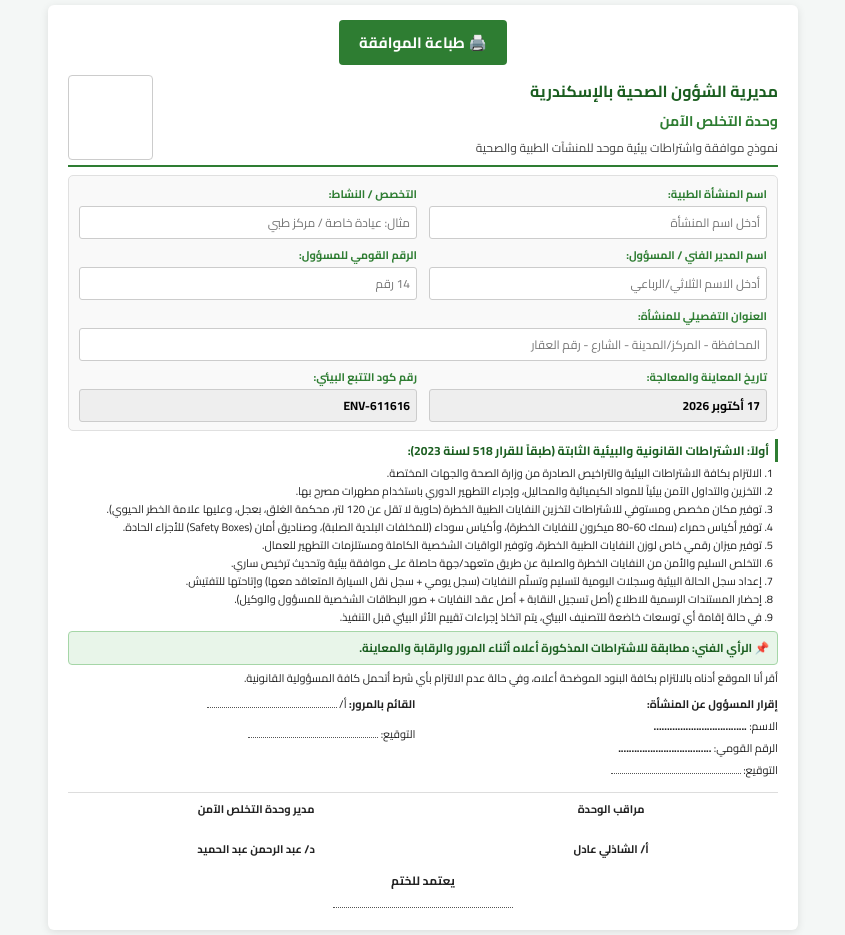
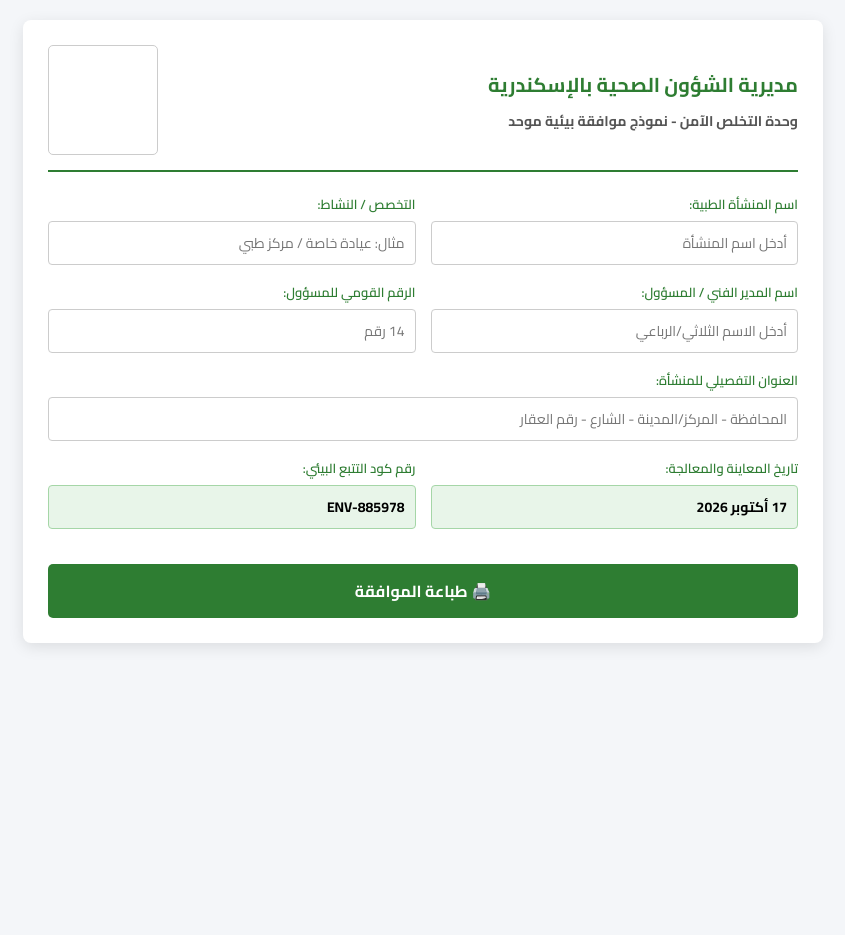
Before and after one commit to ahmedsharafeldin1986/Approval, a plain HTML site: page index.html in a window 1280 px wide. Shown: the whole page, without its empty margins (217-1062 px from the left). After the commit the page ends 800 px from the top, so only its background shows below. Drawn offline with Linux system fonts and the light colour scheme; a script that the page names is missing.

Commit message:
Update index.html

```diff
--- a/index.html
+++ b/index.html
@@ -3,9 +3,9 @@
 <head>
     <meta charset="UTF-8">
     <meta name="viewport" content="width=device-width, initial-scale=1.0">
-  <title>نموذج الموافقة البيئية الموحد - مديرية الشؤون الصحية بالإسكندرية</title>
-  <!-- مكتبة الـ QR Code الموثوقة -->
-  <script src="https://cdn.jsdelivr.net/npm/qrcodejs@1.0.0/qrcode.min.js"></script>
+    <title>نموذج موافقة - مديرية الشؤون الصحية بالإسكندرية</title>
+    <!-- مكتبة QR Code سريعة وموثوقة -->
+    <script src="https://cdnjs.cloudflare.com/ajax/libs/qrcodejs/1.0.0/qrcode.min.js"></script>
     <style>
         @import url('https://fonts.googleapis.com/css2?family=Cairo:wght@400;600;700&display=swap');
 
@@ -14,357 +14,181 @@
             font-family: 'Cairo', sans-serif;
         }
         body {
-      background-color: #f4f7f6;
+            background-color: #f4f6f9;
             margin: 0;
-      padding: 5px;
-      color: #222;
+            padding: 20px;
+            color: #333;
         }
         .container {
-      max-width: 750px;
+            max-width: 800px;
             margin: 0 auto;
             background: #fff;
-      padding: 15px 20px;
-      border-radius: 6px;
-      box-shadow: 0 2px 8px rgba(0,0,0,0.1);
+            padding: 25px;
+            border-radius: 8px;
+            box-shadow: 0 4px 15px rgba(0,0,0,0.1);
         }
-
-    /* زر الطباعة */
-    .no-print {
-      text-align: center;
-      margin-bottom: 10px;
-    }
-    .btn-print {
-      background-color: #2e7d32;
-      color: white;
-      border: none;
-      padding: 8px 20px;
-      font-size: 15px;
-      font-weight: bold;
-      border-radius: 4px;
-      cursor: pointer;
-    }
-
-    /* الهيدر والعناوين */
         .header {
             display: flex;
             justify-content: space-between;
             align-items: center;
             border-bottom: 2px solid #2e7d32;
-      padding-bottom: 5px;
-      margin-bottom: 8px;
+            padding-bottom: 15px;
+            margin-bottom: 20px;
         }
         .header-title h2 {
             margin: 0;
-      color: #1b5e20;
-      font-size: 16px;
-    }
-    .header-title h3 {
-      margin: 2px 0 0 0;
             color: #2e7d32;
-      font-size: 14px;
-      font-weight: bold;
+            font-size: 20px;
         }
         .header-title h4 {
-      margin: 2px 0 0 0;
-      color: #444;
-      font-size: 12px;
-      font-weight: normal;
+            margin: 5px 0 0 0;
+            color: #555;
+            font-size: 14px;
         }
-    #qrcode {
-      width: 85px;
-      height: 85px;
-      padding: 3px;
+        .qr-box {
+            width: 110px;
+            height: 110px;
             border: 1px solid #ccc;
-      border-radius: 4px;
-      background: #fff;
+            padding: 5px;
             display: flex;
             align-items: center;
             justify-content: center;
+            background: #fff;
+            border-radius: 5px;
         }
-    #qrcode img {
-      width: 100% !important;
-      height: 100% !important;
+        .qr-box img, .qr-box canvas {
+            max-width: 100%;
+            max-height: 100%;
         }
-
-    /* نموذج إدخال البيانات */
         .form-grid {
             display: grid;
-      grid-template-columns: repeat(2, 1fr);
-      gap: 6px 12px;
-      background: #f9f9f9;
-      padding: 8px 10px;
-      border-radius: 5px;
-      border: 1px solid #e0e0e0;
-      margin-bottom: 8px;
+            grid-template-columns: 1fr 1fr;
+            gap: 15px;
+            margin-bottom: 20px;
         }
         .form-group {
             display: flex;
             flex-direction: column;
         }
-    .form-group.full-width {
+        .form-group.full {
             grid-column: span 2;
         }
-    .form-group label {
-      font-size: 11px;
-      font-weight: bold;
+        label {
+            font-weight: 600;
+            margin-bottom: 5px;
+            font-size: 13px;
             color: #2e7d32;
-      margin-bottom: 2px;
         }
-    .form-group input {
-      padding: 4px 6px;
+        input, select {
+            padding: 8px 10px;
             border: 1px solid #ccc;
-      border-radius: 3px;
-      font-size: 12px;
+            border-radius: 4px;
+            font-size: 14px;
         }
-
-    /* الاشتراطات */
-    .section-title {
-      font-size: 12px;
-      font-weight: bold;
-      color: #1b5e20;
-      border-right: 3px solid #2e7d32;
-      padding-right: 6px;
-      margin: 6px 0 4px 0;
-    }
-    .conditions-list {
-      margin: 0;
-      padding-right: 16px;
-      font-size: 11px;
-      line-height: 1.45;
-    }
-    .conditions-list li {
-      margin-bottom: 2px;
-    }
-
-    .recommendation {
-      background: #e8f5e9;
+        .read-only-box {
+            background-color: #e8f5e9;
             border: 1px solid #a5d6a7;
-      padding: 5px 8px;
-      border-radius: 4px;
-      font-weight: bold;
-      color: #1b5e20;
-      margin: 6px 0;
-      font-size: 11.5px;
-    }
-
-    /* الإقرار والتوقيعات */
-    .declaration {
-      font-size: 11px;
-      line-height: 1.35;
-      margin-top: 4px;
-    }
-    .signatures-grid {
-      display: grid;
-      grid-template-columns: 1fr 1fr;
-      gap: 15px;
-      margin-top: 6px;
-      font-size: 11px;
-    }
-    .sig-box p {
-      margin: 2px 0;
-    }
-    .dots {
-      border-bottom: 1px dotted #555;
-      display: inline-block;
-      min-width: 130px;
-    }
-
-    /* قسم اعتمادات الوحدة والختم */
-    .footer-approvals {
-      margin-top: 10px;
-      padding-top: 6px;
-      border-top: 1px solid #ddd;
-      font-size: 11px;
-    }
-    .approvals-row {
-      display: flex;
-      justify-content: space-around;
-      font-weight: bold;
-      text-align: center;
-    }
-    .seal-approval {
-      text-align: center;
-      margin-top: 10px;
-      font-weight: bold;
-      font-size: 12px;
-    }
-
-    /* إعدادات الطباعة الصارمة لصفحة واحدة A4 */
-    @media print {
-      body {
-        background: none;
-        padding: 0;
-        margin: 0;
-      }
-      .container {
-        box-shadow: none;
-        padding: 0;
-        max-width: 100%;
-        border: none;
-      }
-      .no-print {
-        display: none !important;
-      }
-      .form-group input {
-        border: none;
-        background: transparent;
-        padding: 0;
             font-weight: bold;
         }
-      @page {
-        size: A4 portrait;
-        margin: 8mm 10mm 8mm 10mm;
+        .btn-print {
+            background: #2e7d32;
+            color: #fff;
+            border: none;
+            padding: 12px 25px;
+            font-size: 16px;
+            font-weight: bold;
+            border-radius: 5px;
+            cursor: pointer;
+            width: 100%;
+            margin-top: 15px;
         }
+        .btn-print:hover {
+            background: #1b5e20;
+        }
+        @media print {
+            body { background: #fff; padding: 0; }
+            .container { box-shadow: none; border: none; width: 100%; max-width: 100%; }
+            .btn-print { display: none; }
+            input { border: none; border-bottom: 1px dashed #666; border-radius: 0; background: transparent; }
         }
     </style>
 </head>
 <body>
 
 <div class="container">
-  <div class="no-print">
-    <button class="btn-print" onclick="window.print()">🖨️ طباعة الموافقة</button>
-  </div>
-
-  <!-- الهيدر مع مربع الـ QR -->
     <div class="header">
         <div class="header-title">
             <h2>مديرية الشؤون الصحية بالإسكندرية</h2>
-      <h3>وحدة التخلص الآمن</h3>
-      <h4>نموذج موافقة واشتراطات بيئية موحد للمنشآت الطبية والصحية</h4>
+            <h4>وحدة التخلص الآمن - نموذج موافقة بيئية موحد</h4>
         </div>
-    <div id="qrcode"></div>
+        <!-- مربع الـ QR Code المتغير -->
+        <div class="qr-box" id="qrcode"></div>
     </div>
 
-  <!-- إدخال البيانات -->
+    <form id="approvalForm">
         <div class="form-grid">
             <div class="form-group">
                 <label>اسم المنشأة الطبية:</label>
-      <input type="text" id="facilityName" placeholder="أدخل اسم المنشأة" oninput="updateAllData()">
+                <input type="text" id="facilityName" placeholder="أدخل اسم المنشأة" oninput="generateQR()">
             </div>
             <div class="form-group">
                 <label>التخصص / النشاط:</label>
-      <input type="text" id="specialty" placeholder="مثال: عيادة خاصة / مركز طبي">
+                <input type="text" id="activityType" placeholder="مثال: عيادة خاصة / مركز طبي" oninput="generateQR()">
             </div>
             <div class="form-group">
                 <label>اسم المدير الفني / المسؤول:</label>
-      <input type="text" id="managerName" placeholder="أدخل الاسم الثلاثي/الرباعي" oninput="updateAllData()">
+                <input type="text" id="managerName" placeholder="أدخل الاسم الثلاثي/الرباعي" oninput="generateQR()">
             </div>
             <div class="form-group">
                 <label>الرقم القومي للمسؤول:</label>
-      <input type="text" id="nationalId" maxlength="14" placeholder="14 رقم" oninput="updateAllData()">
+                <input type="text" id="nationalId" maxlength="14" placeholder="14 رقم" oninput="generateQR()">
             </div>
-    <div class="form-group full-width">
+            <div class="form-group full">
                 <label>العنوان التفصيلي للمنشأة:</label>
-      <input type="text" id="address" placeholder="المحافظة - المركز/المدينة - الشارع - رقم العقار">
+                <input type="text" id="address" placeholder="المحافظة - المركز/المدينة - الشارع - رقم العقار" oninput="generateQR()">
             </div>
             <div class="form-group">
                 <label>تاريخ المعاينة والمعالجة:</label>
-      <input type="text" id="arabicDate" readonly style="background-color: #eee; font-weight: bold;">
+                <input type="text" id="date" class="read-only-box" value="17 أكتوبر 2026" readonly>
             </div>
             <div class="form-group">
                 <label>رقم كود التتبع البيئي:</label>
-      <input type="text" id="trackingCode" readonly style="background-color: #eee; font-weight: bold;">
+                <input type="text" id="trackingCode" class="read-only-box" value="ENV-885978" readonly>
             </div>
         </div>
 
-  <!-- الاشتراطات -->
-  <div class="section-title">أولاً: الاشتراطات القانونية والبيئية الثابتة (طبقاً للقرار 518 لسنة 2023):</div>
-  <ol class="conditions-list">
-    <li>الالتزام بكافة الاشتراطات البيئية والتراخيص الصادرة من وزارة الصحة والجهات المختصة.</li>
-    <li>التخزين والتداول الآمن بيئياً للمواد الكيميائية والمحاليل، وإجراء التطهير الدوري باستخدام مطهرات مصرح بها.</li>
-    <li>توفير مكان مخصص ومستوفي للاشتراطات لتخزين النفايات الطبية الخطرة (حاوية لا تقل عن 120 لتر، محكمة الغلق، بعجل، وعليها علامة الخطر الحيوي).</li>
-    <li>توفير أكياس حمراء (سمك 60-80 ميكرون للنفايات الخطرة)، وأكياس سوداء (للمخلفات البلدية الصلبة)، وصناديق أمان (Safety Boxes) للأجزاء الحادة.</li>
-    <li>توفير ميزان رقمي خاص لوزن النفايات الطبية الخطرة، وتوفير الواقيات الشخصية الكاملة ومستلزمات التطهير للعمال.</li>
-    <li>التخلص السليم والأمن من النفايات الخطرة والصلبة عن طريق متعهد/جهة حاصلة على موافقة بيئية وتحديث ترخيص ساري.</li>
-    <li>إعداد سجل الحالة البيئية وسجلات اليومية لتسليم وتسلّم النفايات (سجل يومي + سجل نقل السيارة المتعاقد معها) وإتاحتها للتفتيش.</li>
-    <li>إحضار المستندات الرسمية للاطلاع (أصل تسجيل النقابة + أصل عقد النفايات + صور البطاقات الشخصية للمسؤول والوكيل).</li>
-    <li>في حالة إقامة أي توسعات خاضعة للتصنيف البيئي، يتم اتخاذ إجراءات تقييم الأثر البيئي قبل التنفيذ.</li>
-  </ol>
-
-  <div class="recommendation">
-    📌 الرأي الفني: مطابقة للاشتراطات المذكورة أعلاه أثناء المرور والرقابة والمعاينة.
-  </div>
-
-  <!-- الإقرار والتوقيعات -->
-  <div class="declaration">
-    أقر أنا الموقع أدناه بالالتزام بكافة البنود الموضحة أعلاه، وفي حالة عدم الالتزام بأي شرط أتحمل كافة المسؤولية القانونية.
-  </div>
-
-  <div class="signatures-grid">
-    <div class="sig-box">
-      <p><strong>إقرار المسؤول عن المنشأة:</strong></p>
-      <p>الاسم: <span id="dispManagerName" style="font-weight: bold;">...................................</span></p>
-      <p>الرقم القومي: <span id="dispNationalId" style="font-weight: bold;">...................................</span></p>
-      <p>التوقيع: <span class="dots"></span></p>
-    </div>
-
-    <div class="sig-box">
-      <p><strong>القائم بالمرور:</strong> أ/ <span class="dots"></span></p>
-      <p style="margin-top: 10px;">التوقيع: <span class="dots"></span></p>
-    </div>
-  </div>
-
-  <!-- الاعتمادات الرسمية والختم -->
-  <div class="footer-approvals">
-    <div class="approvals-row">
-      <div>
-        مراقب الوحدة<br><br>
-        أ/ الشاذلي عادل
-      </div>
-      <div>
-        مدير وحدة التخلص الآمن<br><br>
-        د/ عبد الرحمن عبد الحميد
-      </div>
-    </div>
-
-    <div class="seal-approval">
-      يعتمد للختم<br>
-      <span class="dots" style="margin-top: 6px; min-width: 180px;"></span>
-    </div>
-  </div>
-
+        <button type="button" class="btn-print" onclick="window.print()">🖨️ طباعة الموافقة</button>
+    </form>
 </div>
 
 <script>
-  function getArabicFormattedDate() {
-    const today = new Date();
-    const months = [
-      "يناير", "فبراير", "مارس", "أبريل", "مايو", "يونيو",
-      "يوليو", "أغسطس", "سبتمبر", "أكتوبر", "نوفمبر", "ديسمبر"
-    ];
-    return `${today.getDate()} ${months[today.getMonth()]} ${today.getFullYear()}`;
+    let qr;
+
+    function generateQR() {
+        const facility = document.getElementById('facilityName').value || 'منشأة بيئية';
+        const manager = document.getElementById('managerName').value || 'غير محدد';
+        const code = document.getElementById('trackingCode').value;
+        const date = document.getElementById('date').value;
+
+        // نص البيانات المصفر داخل الـ QR لضمان التوثيق
+        const qrText = `مديرية الشؤون الصحية بالإسكندرية\nكود التتبع: ${code}\nالمنشأة: ${facility}\nالمسؤول: ${manager}\nتاريخ التوثيق: ${date}\nالحالة: موافقة معتمدة رسمياً`;
+
+        const qrContainer = document.getElementById("qrcode");
+        qrContainer.innerHTML = ""; // تفريغ المربع قبل إعادة الرسم
+
+        qr = new QRCode(qrContainer, {
+            text: qrText,
+            width: 100,
+            height: 100,
+            colorDark : "#000000",
+            colorLight : "#ffffff",
+            correctLevel : QRCode.CorrectLevel.H
+        });
     }
 
-  function generateRandomID() {
-    return 'ENV-' + Math.floor(100000 + Math.random() * 900000);
-  }
-
-  const trackingID = generateRandomID();
-  document.getElementById('trackingCode').value = trackingID;
-  document.getElementById('arabicDate').value = getArabicFormattedDate();
-
-  var qrcodeContainer = document.getElementById("qrcode");
-  var qrcode = new QRCode(qrcodeContainer, {
-    width: 80,
-    height: 80
-  });
-
-  function updateAllData() {
-    const facName = document.getElementById('facilityName').value || "غير محدد";
-    const mgrName = document.getElementById('managerName').value || "غير محدد";
-    const natId = document.getElementById('nationalId').value || "غير محدد";
-
-    document.getElementById('dispManagerName').innerText = mgrName !== "غير محدد" ? mgrName : "...................................";
-    document.getElementById('dispNationalId').innerText = natId !== "غير محدد" ? natId : "...................................";
-
-    const qrText = `موافقة بيئية - صحة الإسكندرية\nالمنشأة: ${facName}\nالمسؤول: ${mgrName}\nالرقم القومي: ${natId}\nكود التتبع: ${trackingID}\nالتاريخ: ${document.getElementById('arabicDate').value}`;
-
-    qrcode.clear();
-    qrcode.makeCode(qrText);
-  }
-
+    // تشغيل الدالة فور تحميل الصفحة
     window.onload = function() {
-    updateAllData();
+        generateQR();
     };
 </script>
 
```
Lines whose indentation alone changed are shown as unchanged.
